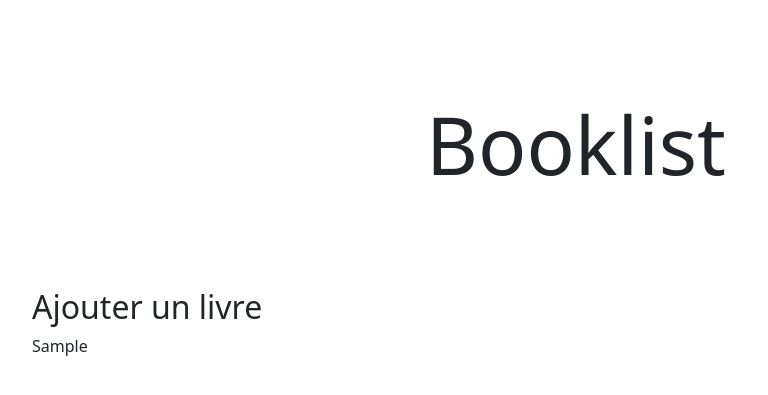
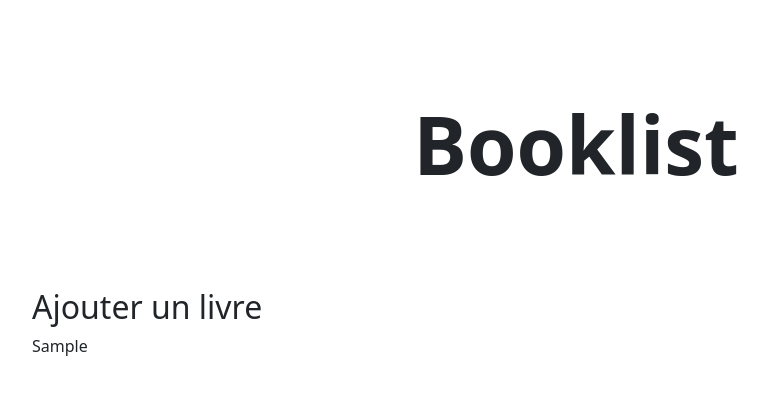
Before and after one commit to Nels18/BookList, a PHP site: template src/View/book/add.php in a window 1280 px wide. Shown: the top 395 px of the page, without its empty margins (64-832 px from the left). Run offline with PHP 8.4, Linux system fonts and the light colour scheme; the template is opened without the code that fills it: most values are stand-ins (such as "Sample title", 1, 10 or a date in 2020).

Commit message:
style: changed weight of h1

```diff
--- a/src/View/base.php
+++ b/src/View/base.php
@@ -11,7 +11,7 @@
     </head>
     <body>
         <div class="container-fluid p-5">
-            <h1 class="display-1 text-center m-5">Booklist</h1>
+            <h1 class="display-1 text-center m-5 fw-bold">Booklist</h1>
             <main class="container-fluid p-5">
             <?= $content ?>
             </main>
```
